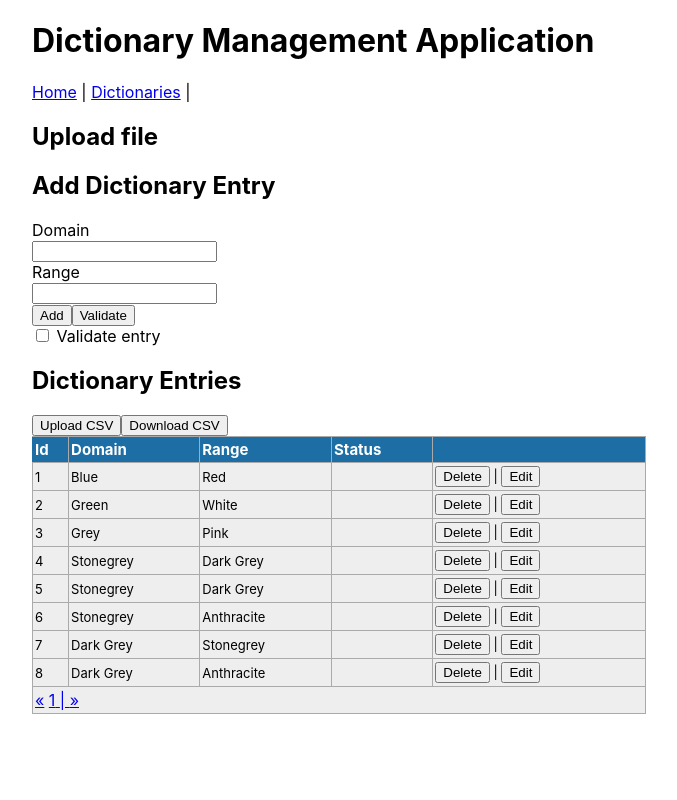
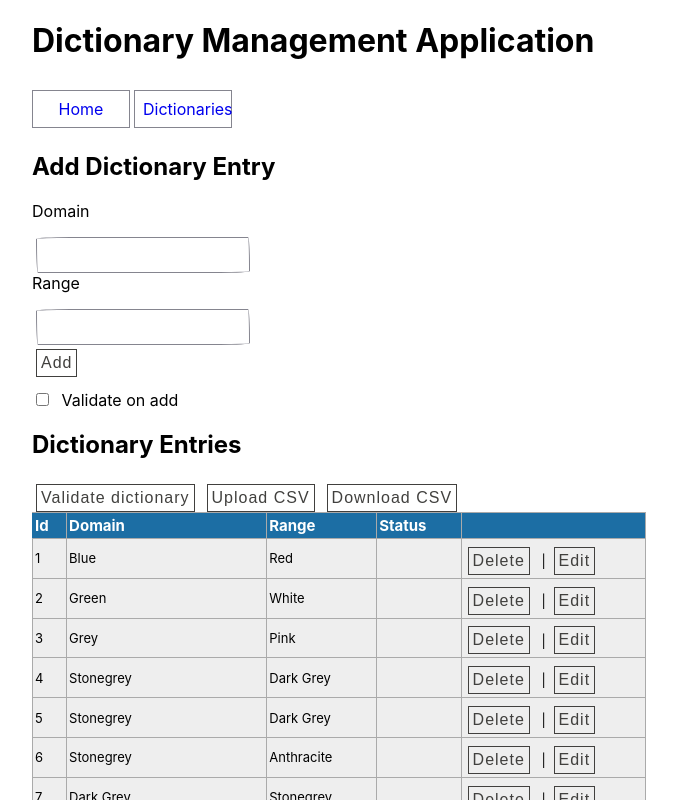
Before and after one commit to radpl/dict-manager, a React (Create React App) app: page /entries/1/page/1 in a window 1280 px wide. Shown: the top 800 px of the page, without its empty margins (96-773 px from the left). Built offline with nearby package versions, Linux system fonts and the light colour scheme; data requests are answered from the project's data file.

Commit message:
Initial styling

```diff
--- a/src/App.css
+++ b/src/App.css
@@ -2,3 +2,78 @@
   margin: 0 auto;
   width: 80%;
 }
+
+button{
+  align-self:center;
+  background:transparent;
+  /* background-color: white; */
+  padding:0.25rem 0.25rem;
+  margin-left:0.25em;
+  margin-right:0.5em;
+  color:#41403E;
+  font-size:1rem;
+  letter-spacing:1px;
+  outline:none;
+  border:solid 1px #41403E;
+  margin-top:0.3em;
+  transition: background-color 1s;
+}
+button:hover{
+     box-shadow:2px 8px 4px -6px hsla(0,0%,0%,.3);
+     background-color:lightgrey;
+    }
+
+    input {
+      border-radius: 255px 15px 225px 15px/15px 225px 15px 255px;
+      border:solid 1px #85858f;
+      padding-top: 0.5em;
+      padding-bottom:0.5em;
+      margin-top:1em;
+      font-size: 1rem;
+      padding-left:0.2em;
+      margin-left:0.25em;
+      margin-right:0.5em;
+      transition:background-color 0.5s;
+      outline:none;
+
+    }
+    input[type=text] {
+      box-sizing: border-box;
+    }
+
+    input:hover {
+      background-color:#efefef;
+      color:#41403E;
+    }
+
+    ul {
+      list-style-type: none;
+      margin: 0;
+      padding: 0;
+      display: flex;
+    }
+
+
+    li a {
+      margin-top:0.5rem;
+      margin-bottom:0.25rem;
+      display: inline-block;
+      border:solid 1px #85858f;
+      width:80px;
+      text-decoration: none;
+      padding-left:0.5rem;
+      padding-right: 0.5rem;
+      padding-top: 0.5rem;
+      padding-bottom:0.5rem;
+      margin-right: 0.25rem;
+      text-align: center;
+    }
+
+    li a:hover {
+      background-color:lightgrey;
+    }
+
+    label.entries {
+      width:100px;
+      display:inline-block;
+    }
--- a/src/common/TextInput.js
+++ b/src/common/TextInput.js
@@ -2,7 +2,7 @@ import React from "react";
 import PropTypes from "prop-types";
 
 const TextInput = props => {
-  const { name, label, onChange, placeholder, value, error } = props;
+  const { name, label, onChange, placeholder, value, error, labelClass } = props;
   let formClass = "form-group";
   if (error && error.length > 0) {
     formClass += " has-error";
@@ -10,7 +10,7 @@ const TextInput = props => {
 
   return (
     <div className={formClass}>
-      <label htmlFor={name}>{label}</label>
+      <label className={labelClass} htmlFor={name}>{label}</label>
       <div>
         <input
           type="text"
@@ -20,8 +20,8 @@ const TextInput = props => {
           value={value}
           onChange={onChange}
         />
-        {error && <div className="input-error">{error}</div>}
       </div>
+      {error && <div className="input-error">{error}</div>}
     </div>
   );
 };
--- a/src/components/DictPage.js
+++ b/src/components/DictPage.js
@@ -49,10 +49,7 @@ class DictPage extends React.Component {
           return {
             dictionaries: dictionariesNew,
             mode: "add",
-            dictionary: {
-              ...prevState.dictionary,
-              title: ""
-            }
+            dictionary: Object.assign({}, { title: "" })
           };
         });
       } catch (error) {
--- a/src/components/EntriesList.js
+++ b/src/components/EntriesList.js
@@ -101,10 +101,9 @@ class EntriesList extends Component {
     return (
       <div>
         <h2>Dictionary Entries</h2>
+        <button onClick={this.props.handleValidate}>Validate dictionary</button>
         <button onClick={this.props.handleUploadClick}>Upload CSV</button>
-        {this.props.entries !== null && (
-          <button onClick={this.props.handleExport}>Download CSV</button>
-        )}
+        {this.props.entries !== null && (<button onClick={this.props.handleExport}>Download CSV</button>)}
         {this.props.entries === null && <p>Loading dictionary entries...</p>}
         {renderTable}
       </div>
--- a/src/components/EntriesPage.js
+++ b/src/components/EntriesPage.js
@@ -168,8 +168,7 @@ class EntriesPage extends React.Component {
     try {
       const entries = await getEntries(dictId);
       const nextId = +entries[entries.length - 1].id + 1;
-      this.setState({ nextId });
-      this.setState({ entries });
+      this.setState({ nextId, entries });
     } catch (err) {
       console.log("Error", err);
     }
@@ -230,7 +229,6 @@ class EntriesPage extends React.Component {
   render() {
     return (
       <>
-        <h2>Upload file</h2>
         <UploadFile
           handleFile={this.handleFileUpload}
           fileType=".csv"
@@ -241,7 +239,6 @@ class EntriesPage extends React.Component {
           handleChange={this.handleChange}
           handleSave={this.handleSave}
           handleCheck={this.handleCheckbox}
-          handleValidate={this.handleValidate}
           cancelEdit={this.handleCancelEdit}
           entry={this.state.entry}
           errors={this.state.errors}
@@ -254,6 +251,7 @@ class EntriesPage extends React.Component {
           handleExport={this.handleFileExport}
           handleEdit={this.handleEditEntry}
           handleUploadClick={this.handleUploadClick}
+          handleValidate={this.handleValidate}
           history={this.props.history}
           match={this.props.match}
         />
--- a/src/components/EntryForm.js
+++ b/src/components/EntryForm.js
@@ -13,7 +13,6 @@ class EntryForm extends Component {
       handleSave,
       handleChange,
       handleCheck,
-      handleValidate,
       errors = {}
     } = this.props;
     return (
@@ -26,6 +25,7 @@ class EntryForm extends Component {
             value={entry.domain}
             onChange={handleChange}
             error={errors.domain}
+            labelClass="entries"
           />
           <TextInput
             name="range"
@@ -33,19 +33,18 @@ class EntryForm extends Component {
             label="Range"
             onChange={handleChange}
             error={errors.range}
+            labelClass="entries"
           />
           {this.props.mode === "add" && <button>Add</button>}
           {this.props.mode === "edit" && (
             <>
-              <button>Update</button>
-              {" | "}
+              <button>Update</button>{" | "}
               <button onClick={this.props.cancelEdit}>Cancel</button>
             </>
           )}
-          <button onClick={handleValidate}>Validate</button>
           <Checkbox
             name="validate"
-            label="Validate entry"
+            label="Validate on add"
             checked={checked}
             onChange={handleCheck}
           />
--- a/src/components/Header.js
+++ b/src/components/Header.js
@@ -6,10 +6,10 @@ const Header = () => {
     <>
       <h1>Dictionary Management Application</h1>
       <nav>
-        <Link to="/">Home</Link>
-        {" | "}
-        <Link to="/dictionaries">Dictionaries</Link>
-        {" | "}
+        <ul>
+          <li><Link to="/">Home</Link></li>
+          <li><Link to="/dictionaries">Dictionaries</Link></li>
+        </ul>
       </nav>
     </>
   );
```
Also changed, not shown: src/utilities/validation.js (+6 -10 lines), tools/db.json.
